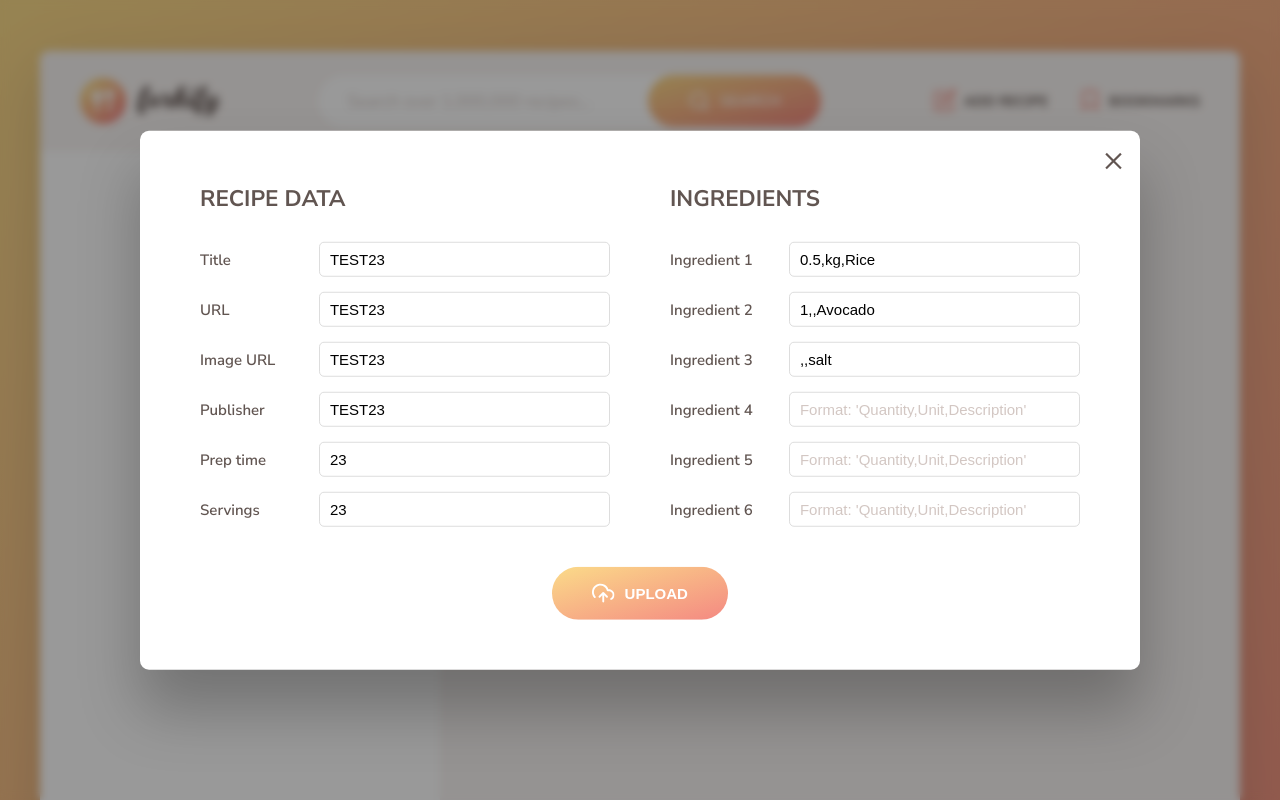
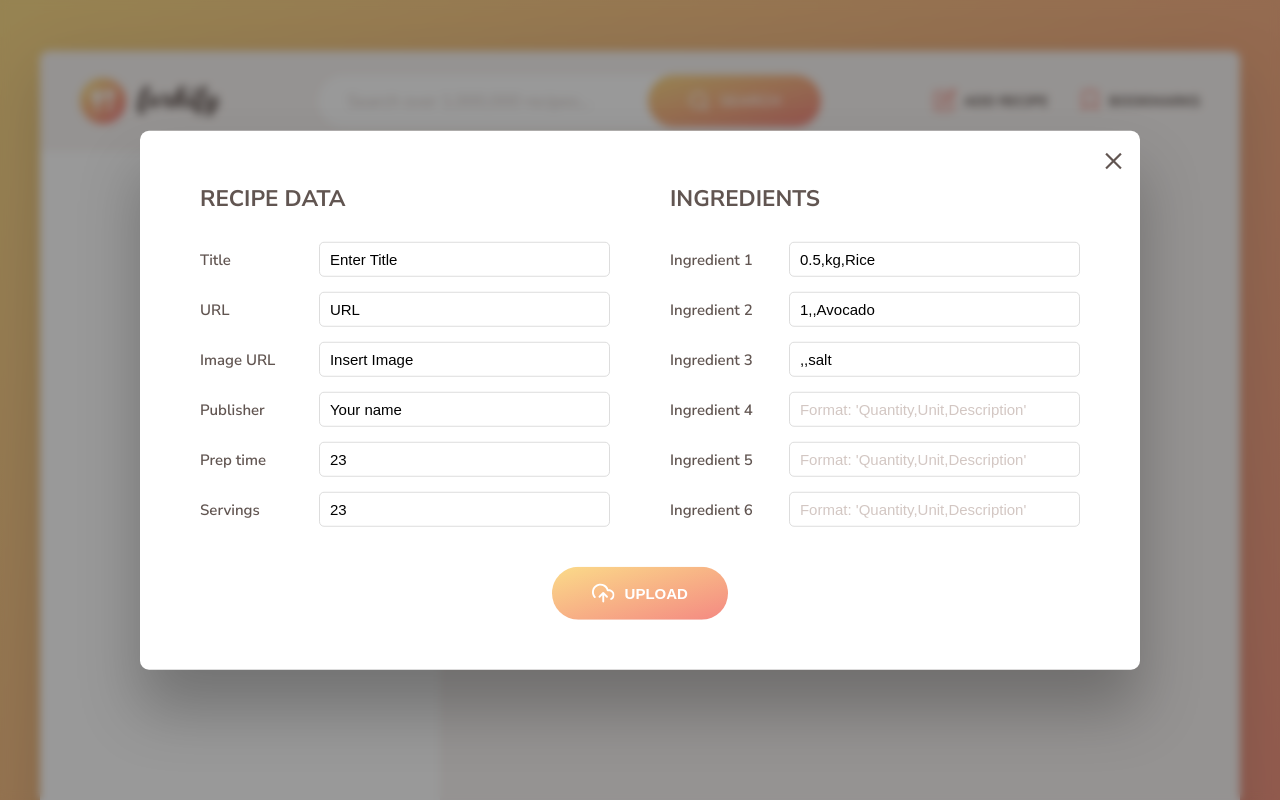
Before and after one commit to raibarra04/forkify-app, a website built with Parcel: page index.html in a window 1280 px wide. Both pictures are taken after a click on the button "ADD RECIPE". Shown: the top 800 px of the page. Built offline with nearby package versions, Linux system fonts and the light colour scheme.

Commit message:
Minor html changes

```diff
--- a/index.html
+++ b/index.html
@@ -263,13 +263,13 @@
         <div class="upload__column">
           <h3 class="upload__heading">Recipe data</h3>
           <label>Title</label>
-          <input value="TEST23" required name="title" type="text" />
+          <input value="Enter Title" required name="title" type="text" />
           <label>URL</label>
-          <input value="TEST23" required name="sourceUrl" type="text" />
+          <input value="URL" required name="sourceUrl" type="text" />
           <label>Image URL</label>
-          <input value="TEST23" required name="image" type="text" />
+          <input value="Insert Image" required name="image" type="text" />
           <label>Publisher</label>
-          <input value="TEST23" required name="publisher" type="text" />
+          <input value="Your name" required name="publisher" type="text" />
           <label>Prep time</label>
           <input value="23" required name="cookingTime" type="number" />
           <label>Servings</label>
```
